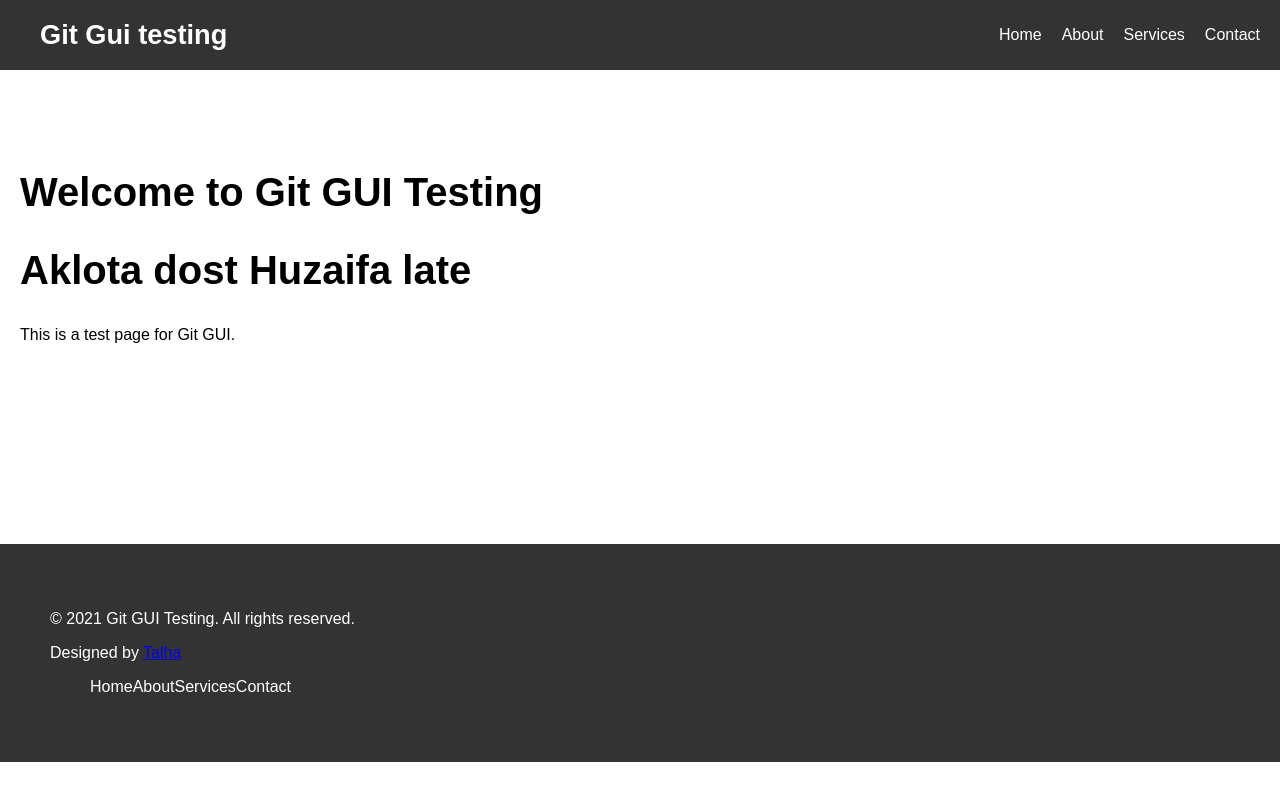
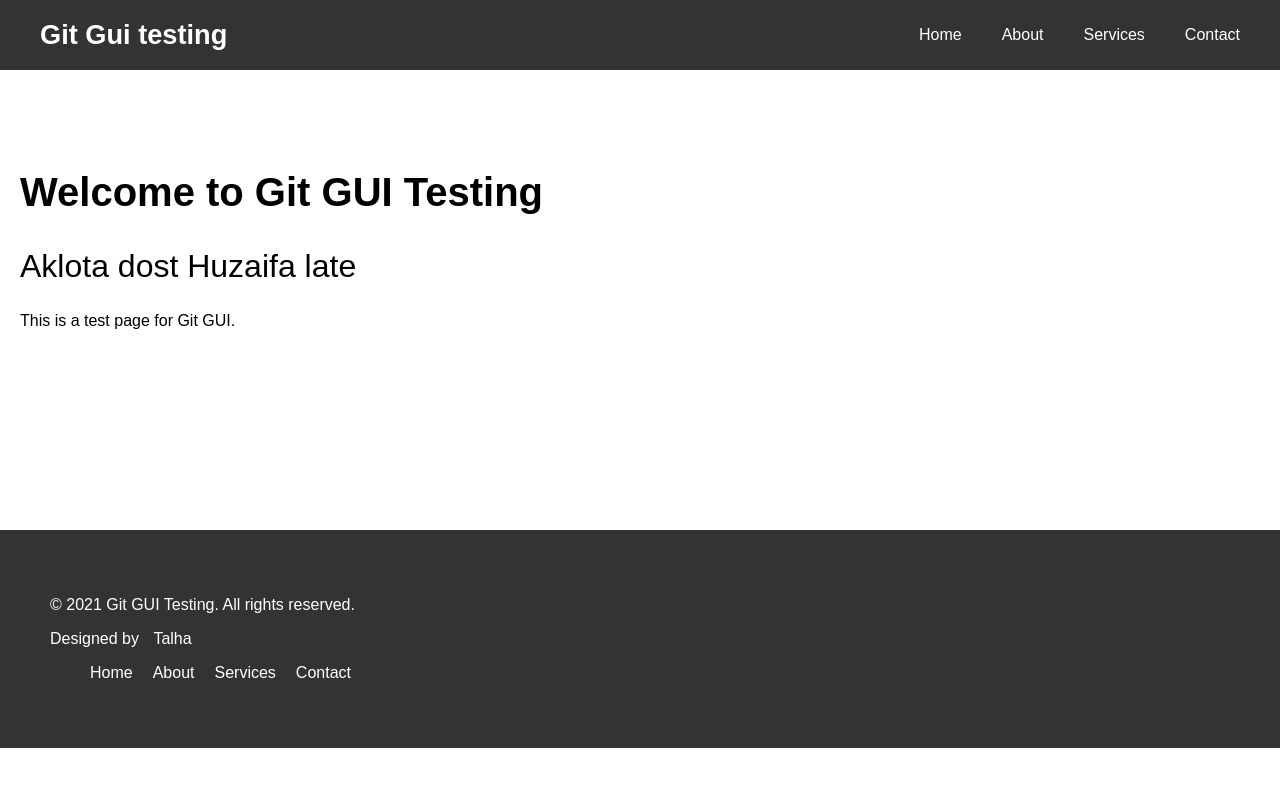
Before and after one commit to mtalha1101/GitGui, a plain HTML site: page index.html in a window 1280 px wide. Drawn offline with Linux system fonts and the light colour scheme.

Commit message:
something has been added in styyling

```diff
--- a/index.html
+++ b/index.html
@@ -50,6 +50,18 @@
         display: flex;
         list-style-type: none;
     }
+    li {
+        margin-right: 20px;
+    }
+    a {
+        color: #fff;
+        text-decoration: none;
+        padding: 10px;
+    }
+    .huzaifa {
+        font-weight: 300;
+        font-size: 2rem;
+    }
   </style>
 </head>
 <body>
```
